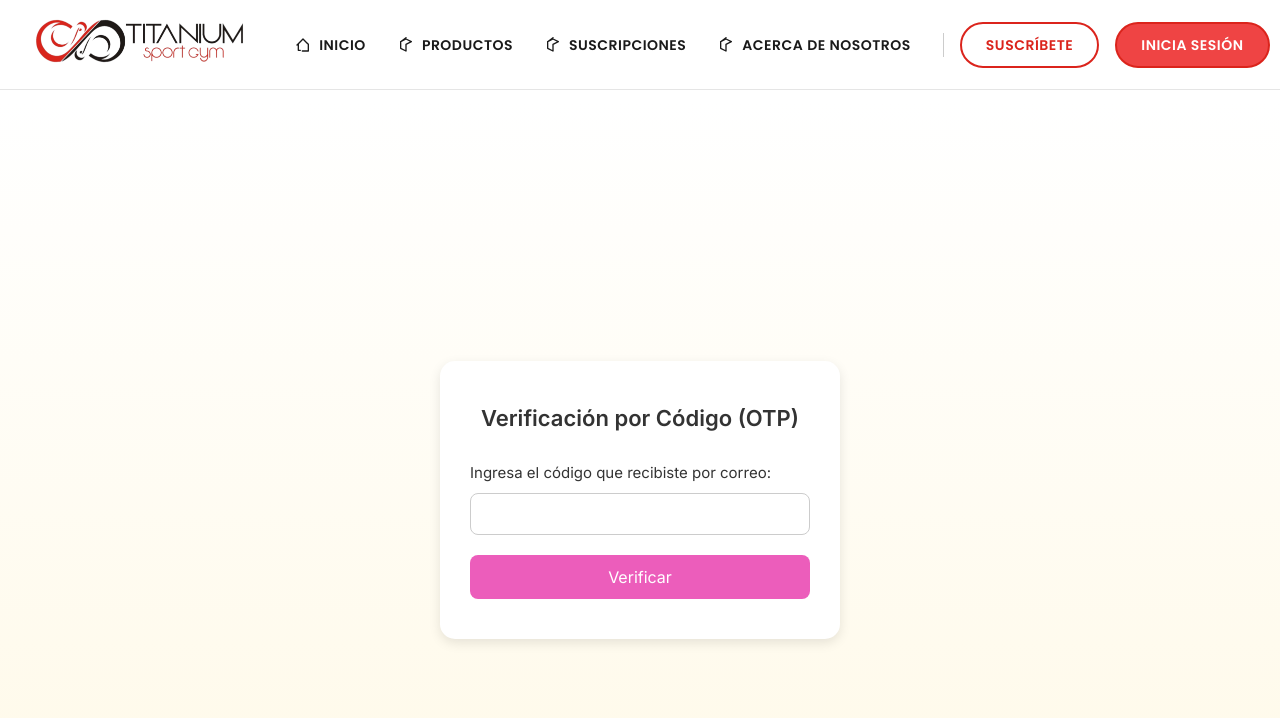
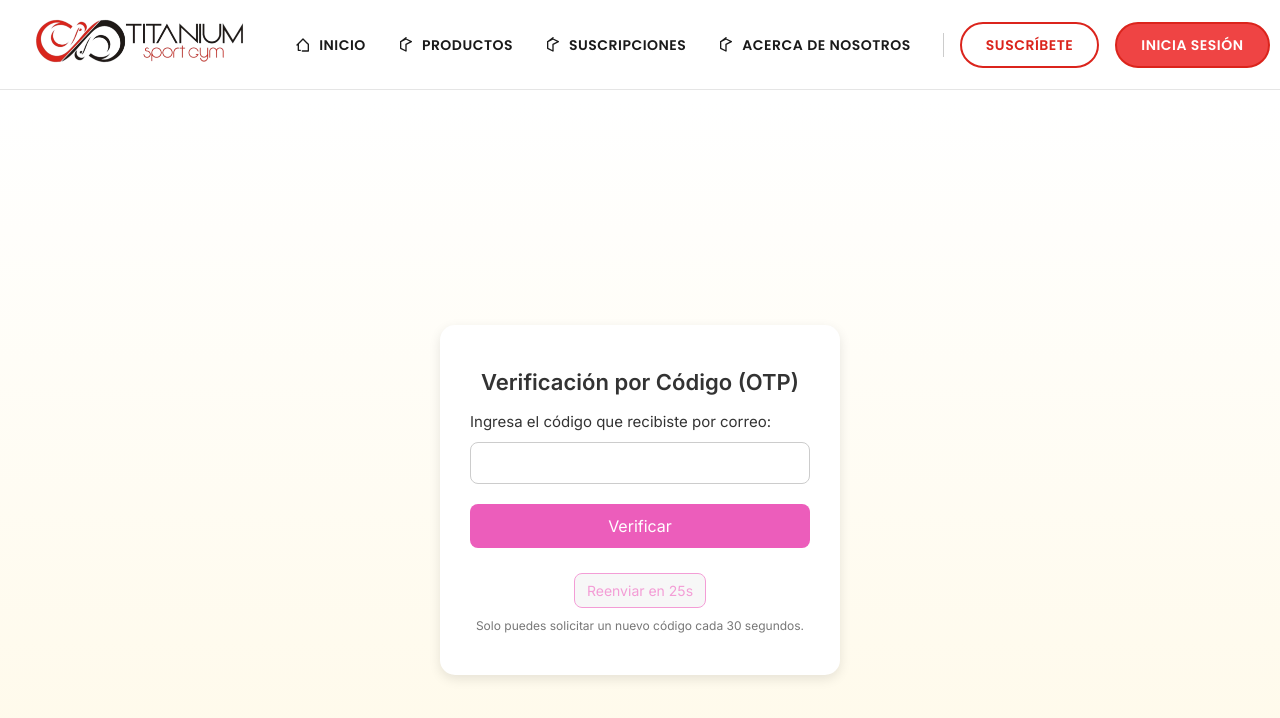
Before and after one commit to zxRogelio/client-titanium, a React (Vite) app: page /verificar-otp in a window 1280 px wide. Shown: the top 718 px of the page. Built offline with nearby package versions, Linux system fonts and the light colour scheme; no server answers.

Commit message:
Update VerificarOTP.tsx

```diff
--- a/src/pages/VerificarOTP.tsx
+++ b/src/pages/VerificarOTP.tsx
@@ -1,22 +1,48 @@
 /* eslint-disable @typescript-eslint/no-explicit-any */
 // src/pages/VerificarOTP.tsx
-import { useState } from "react";
+import { useState, useEffect } from "react";
 import { useLocation, useNavigate, useSearchParams } from "react-router-dom";
 import { API } from "../api/api";
-import { useAuth } from "../context/useAuth"; // 🟢 Importa el contexto
+import { useAuth } from "../context/useAuth";
 
 export default function VerificarOTP() {
   const [otp, setOtp] = useState("");
   const [loading, setLoading] = useState(false);
+
+  // 🔁 Estados para reenviar código
+  const [resendLoading, setResendLoading] = useState(false);
+  const [cooldown, setCooldown] = useState(30); // segundos
+  const [canResend, setCanResend] = useState(false);
+
   const location = useLocation();
   const navigate = useNavigate();
-  const { setUser } = useAuth(); // 🟢 Contexto global
+  const { setUser } = useAuth();
   const [searchParams] = useSearchParams();
 
   // 🟣 Email puede venir del state (login normal) o de la query (?email=...&oauth=1)
   const emailFromState = (location.state as any)?.email;
   const emailFromQuery = searchParams.get("email");
   const email = emailFromState || emailFromQuery || "";
+
+  // ⏱️ Manejo del temporizador de 30s
+  useEffect(() => {
+    // al montar, empezamos el cooldown en 30s
+    setCooldown(30);
+    setCanResend(false);
+
+    const interval = setInterval(() => {
+      setCooldown((prev) => {
+        if (prev <= 1) {
+          clearInterval(interval);
+          setCanResend(true);
+          return 0;
+        }
+        return prev - 1;
+      });
+    }, 1000);
+
+    return () => clearInterval(interval);
+  }, []);
 
   const handleSubmit = async (e: React.FormEvent) => {
     e.preventDefault();
@@ -35,7 +61,7 @@ export default function VerificarOTP() {
       const { accessToken, user } = res.data;
       localStorage.setItem("token", accessToken);
       localStorage.setItem("user", JSON.stringify(user));
-      setUser(user); // 🟢 Actualiza el contexto
+      setUser(user);
 
       switch (user.rol) {
         case "cliente":
@@ -45,6 +71,7 @@ export default function VerificarOTP() {
           navigate("/entrenador");
           break;
         case "admin":
+        case "administrador":
           navigate("/admin");
           break;
         default:
@@ -55,6 +82,47 @@ export default function VerificarOTP() {
       alert("Código incorrecto o expirado.");
     } finally {
       setLoading(false);
+    }
+  };
+
+  // 🔁 Reenviar código OTP (login)
+  const handleResendOTP = async () => {
+    if (!email) {
+      alert("No se detectó el correo del usuario. Intenta iniciar sesión de nuevo.");
+      navigate("/login");
+      return;
+    }
+
+    if (!canResend) return;
+
+    try {
+      setResendLoading(true);
+      setCanResend(false);
+      setCooldown(30);
+
+      // 🔴 IMPORTANTE: este endpoint lo definimos en el backend (abajo)
+      await API.post("/auth/resend-login-otp", { email });
+
+      alert(`Se ha enviado un nuevo código a: ${email}`);
+
+      // Reinicia el temporizador
+      const interval = setInterval(() => {
+        setCooldown((prev) => {
+          if (prev <= 1) {
+            clearInterval(interval);
+            setCanResend(true);
+            return 0;
+          }
+          return prev - 1;
+        });
+      }, 1000);
+    } catch (err) {
+      console.error("❌ Error reenviando OTP:", err);
+      alert("No se pudo reenviar el código. Inténtalo de nuevo más tarde.");
+      setCanResend(true);
+      setCooldown(0);
+    } finally {
+      setResendLoading(false);
     }
   };
 
@@ -82,7 +150,7 @@ export default function VerificarOTP() {
         <h2
           style={{
             textAlign: "center",
-            marginBottom: "25px",
+            marginBottom: "10px",
             fontSize: "22px",
             color: "#333",
           }}
@@ -90,9 +158,15 @@ export default function VerificarOTP() {
           Verificación por Código (OTP)
         </h2>
 
-        {/* Opcionalmente mostramos a qué correo se envió */}
         {email && (
-          <p style={{ textAlign: "center", marginBottom: "10px", fontSize: "14px", color: "#555" }}>
+          <p
+            style={{
+              textAlign: "center",
+              marginBottom: "10px",
+              fontSize: "14px",
+              color: "#555",
+            }}
+          >
             Se envió un código a: <strong>{email}</strong>
           </p>
         )}
@@ -119,8 +193,11 @@ export default function VerificarOTP() {
               borderRadius: "8px",
               border: "1px solid #ccc",
               outline: "none",
+              textAlign: "center",
+              letterSpacing: "3px",
             }}
           />
+
           <button
             type="submit"
             disabled={loading}
@@ -133,11 +210,47 @@ export default function VerificarOTP() {
               fontSize: "16px",
               cursor: "pointer",
               transition: "background 0.3s",
+              marginBottom: "15px",
             }}
           >
             {loading ? "Verificando..." : "Verificar"}
           </button>
         </form>
+
+        {/* 🔁 Sección de reenvío */}
+        <div style={{ textAlign: "center", marginTop: "10px" }}>
+          <button
+            type="button"
+            onClick={handleResendOTP}
+            disabled={!canResend || resendLoading}
+            style={{
+              backgroundColor: canResend ? "#ffffff" : "#f3f3f3",
+              color: "#EC5DBB",
+              border: "1px solid #EC5DBB",
+              padding: "8px 12px",
+              borderRadius: "8px",
+              fontSize: "14px",
+              cursor: canResend && !resendLoading ? "pointer" : "not-allowed",
+              opacity: canResend && !resendLoading ? 1 : 0.6,
+            }}
+          >
+            {resendLoading
+              ? "Reenviando..."
+              : canResend
+              ? "Reenviar código"
+              : `Reenviar en ${cooldown}s`}
+          </button>
+
+          <p
+            style={{
+              marginTop: "8px",
+              fontSize: "12px",
+              color: "#777",
+            }}
+          >
+            Solo puedes solicitar un nuevo código cada 30 segundos.
+          </p>
+        </div>
       </div>
     </div>
   );
```
